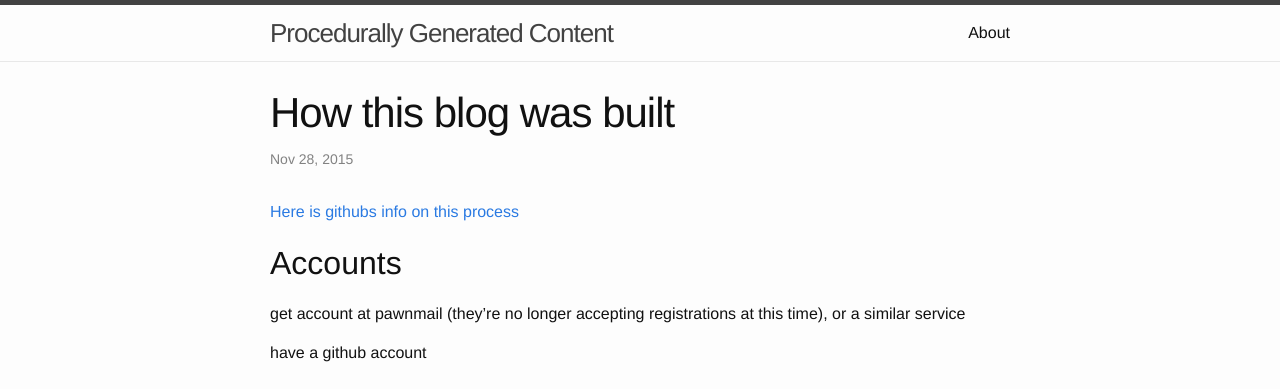
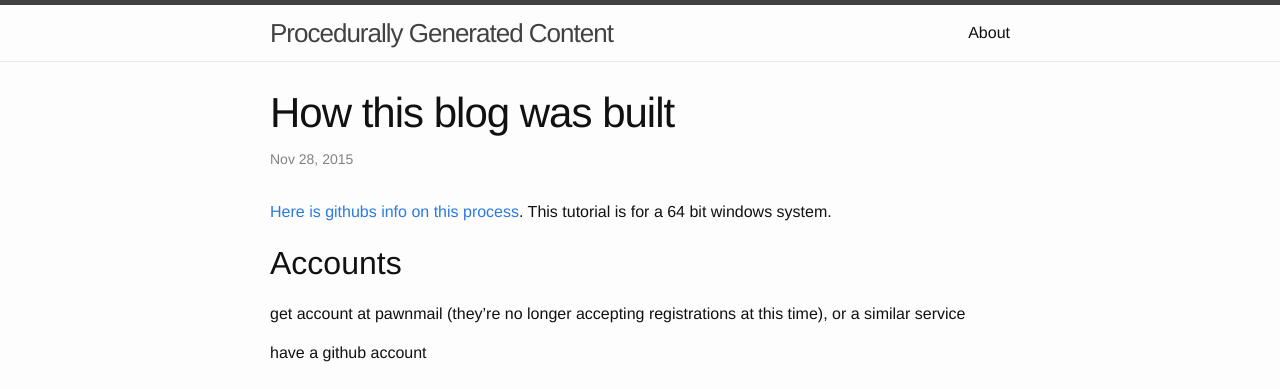
Before and after one commit to john-a-m/john-a-m.github.io, a Jekyll site: the page built from _posts/2015-11-28-how-this-blog-was-built.markdown, in a window 1280 px wide. Shown: the top 389 px of the page. Built offline with Jekyll 4.4.1, drawn with Linux system fonts in a browser that asks for light colours; some of the changed lines change nothing that is shown.

Commit message:
added GA

```diff
--- a/_includes/head.html
+++ b/_includes/head.html
@@ -10,4 +10,15 @@
     <link rel="canonical" href="{{ page.url | replace:'index.html','' | prepend: site.baseurl | prepend: site.url }}">
 	<link rel="shortcut icon" href="/favicon.png">
 
+	<script>
+	  (function(i,s,o,g,r,a,m){i['GoogleAnalyticsObject']=r;i[r]=i[r]||function(){
+	  (i[r].q=i[r].q||[]).push(arguments)},i[r].l=1*new Date();a=s.createElement(o),
+	  m=s.getElementsByTagName(o)[0];a.async=1;a.src=g;m.parentNode.insertBefore(a,m)
+	  })(window,document,'script','//www.google-analytics.com/analytics.js','ga');
+
+	  ga('create', 'UA-70817204-1', 'auto');
+	  ga('send', 'pageview');
+
+	</script>
+
 </head>
--- a/_posts/2015-11-28-how-this-blog-was-built.markdown
+++ b/_posts/2015-11-28-how-this-blog-was-built.markdown
@@ -5,7 +5,7 @@
 categories: meta
 ---
 
-[Here is githubs info on this process][5]
+[Here is githubs info on this process][5]. This tutorial is for a 64 bit windows system.
 
 ##Accounts
 
```
